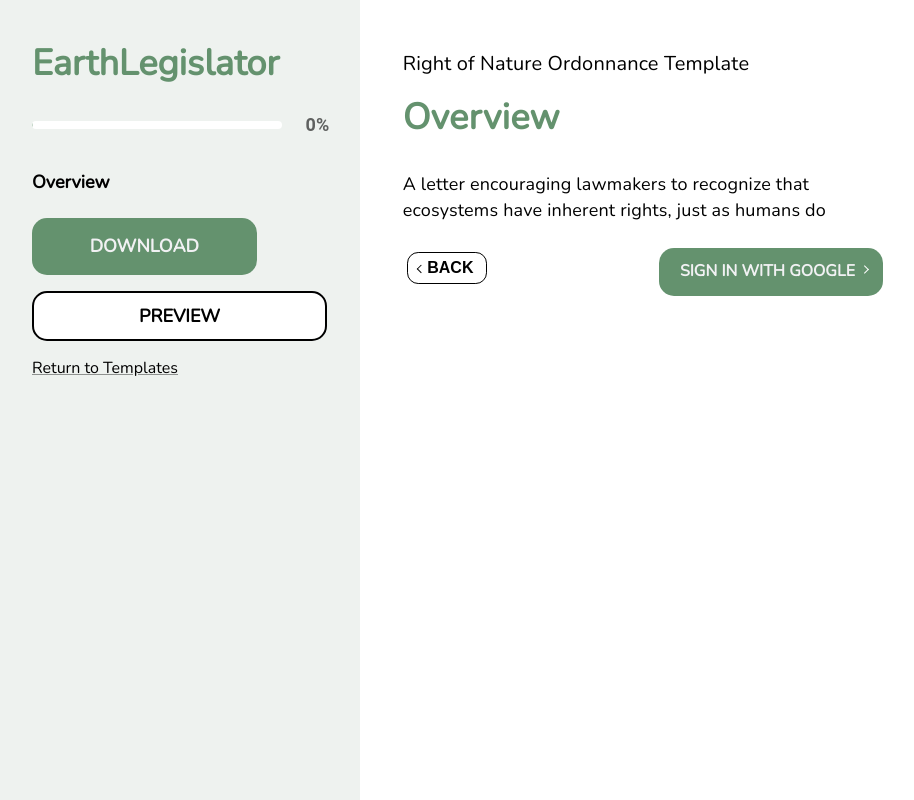
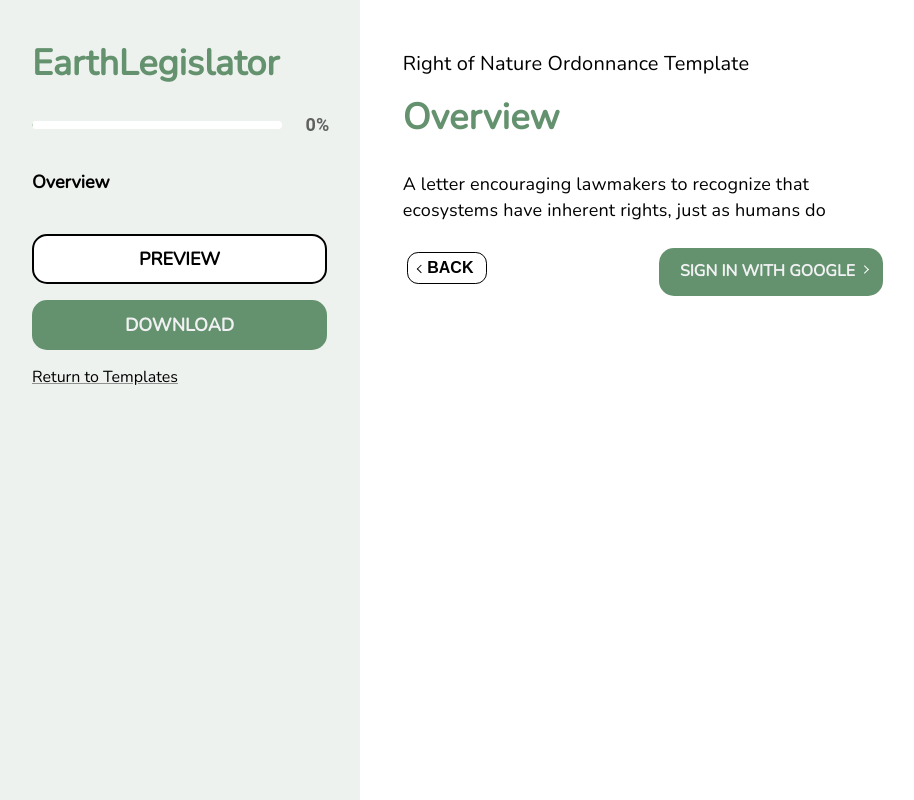
Before and after one commit to cornellh4i/earth-law-center, a React (Create React App) app in the folder client/: page /template-filler in a window 1280 px wide. Shown: the whole page, without its empty margins (0-914 px from the left). Built offline with nearby package versions, Linux system fonts and the light colour scheme.

Commit message:
fix sidebar buttons

```diff
--- a/client/src/components/Button/Button.css
+++ b/client/src/components/Button/Button.css
@@ -101,6 +101,22 @@
   font-size: 18px;
   line-height: 25px;
   color: #F1F1F3;
+  cursor: pointer;
+}
+
+.template-download-btn {
+  background:
+    #64926E;
+  color: #F1F1F3;
+  font-size: 18px;
+  font-family: 'Nunito';
+  font-weight: bolder;
+  border: none;
+  border-radius: 0.938rem;
+  height: 3.125rem;
+  width: 90%;
+  margin-top: 1rem;
+  margin-left: 1rem;
   cursor: pointer;
 }
 
--- a/client/src/components/FieldSideBar/FieldSideBar.jsx
+++ b/client/src/components/FieldSideBar/FieldSideBar.jsx
@@ -38,19 +38,17 @@ const FieldSideBar = (props) => {
           <LinearProgressWithLabel className='progress-bar' value={props.progress} color='inherit' />
         </Box>
 
-        {/* Field items */}
         <div className='bar-div'>
           {props.fieldItem}
         </div>
-        <Box pt={2} ml={2}>
+        <Box pt={2}>
+          <RouteLink to='/preview'><Button css={props.fieldItem == null ? 'hidden' : 'template-preview-btn'} text={'PREVIEW'} /></RouteLink>
           <Button
             text='DOWNLOAD'
             handleClick={() => props.handleDownload()}
-            css={props.fieldItem == null ? 'hidden' : 'card-edit-btn'}
-
+            css={props.fieldItem == null ? 'hidden' : 'template-download-btn'}
           />
         </Box>
-        <RouteLink to='/preview'><Button css={props.fieldItem == null ? 'hidden' : 'template-preview-btn'} text={'PREVIEW'}/></RouteLink>
         <Box pt={2} className='return'>
           <Link href='/laws' color='text.secondary'>Return to Templates</Link>
         </Box>
```
